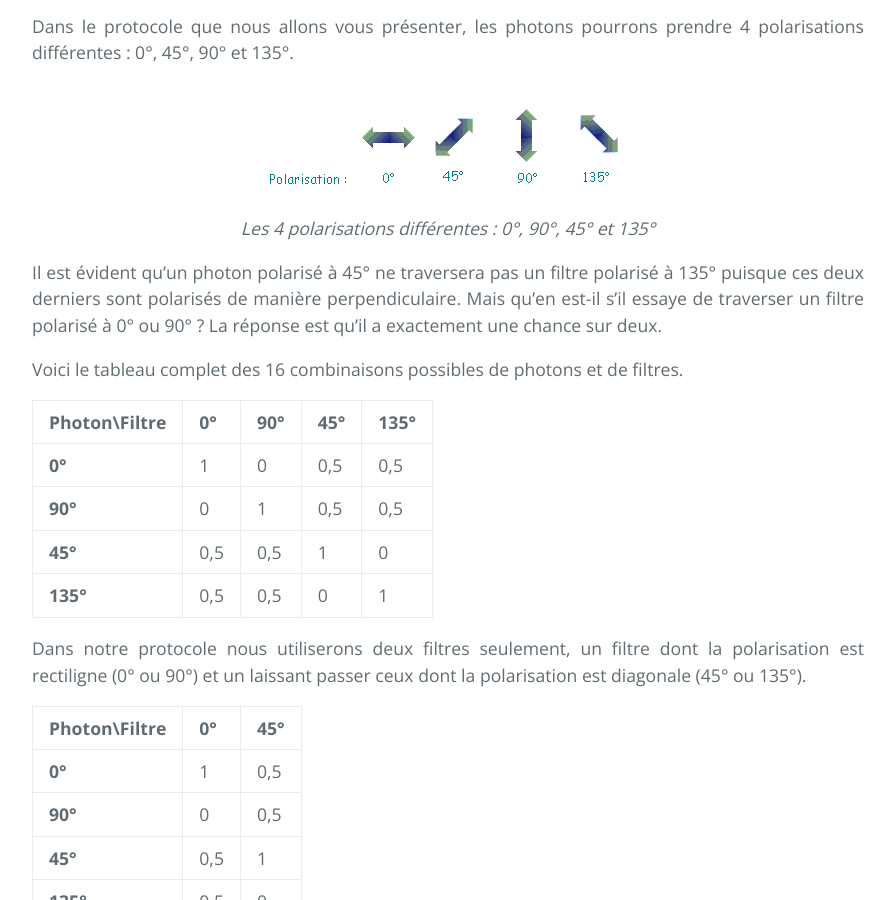
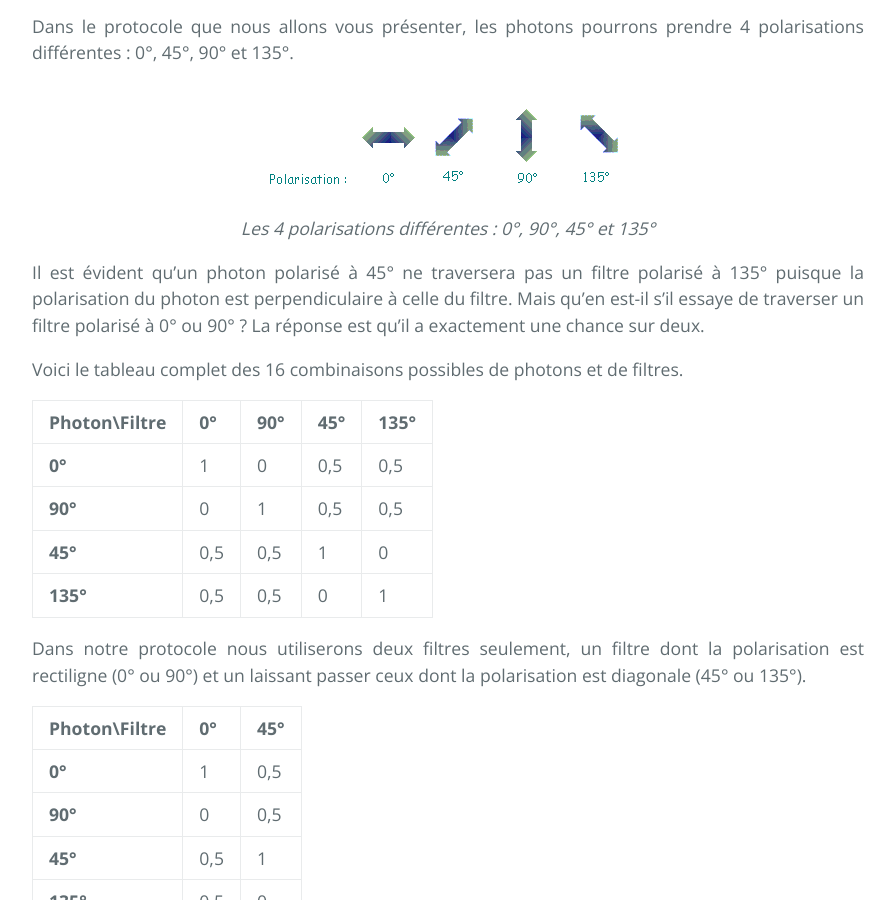
Before and after one commit to SamuelGallay/CryptoTPE, a Jekyll site: the page built from pages/4_Internet/5_quantique.md, in a window 1280 px wide and 900 px high, scrolled down 1298 px. Shown: the whole window, without its empty margins (192-1087 px from the left). Built offline with Jekyll 4.4.1, drawn with Linux system fonts in a browser that asks for light colours; our own code applies the rules of GitHub Pages for plain Markdown files.

Commit message:
Update 5_quantique.md

```diff
--- a/pages/4_Internet/5_quantique.md
+++ b/pages/4_Internet/5_quantique.md
@@ -28,7 +28,7 @@ Dans le protocole que nous allons vous présenter, les photons pourrons prendre
 <img src="{{ "/assets/4_Internet/polarisation2.png" | relative_url }}" alt="polarisation2" style="margin: 0 auto;display: block;"/>
 <p align="center"> <em>Les 4 polarisations différentes : 0°, 90°, 45° et 135°</em> </p>
 
-Il est évident qu'un photon polarisé à 45° ne traversera pas un filtre polarisé à 135° puisque ces deux derniers sont polarisés de manière perpendiculaire. Mais qu'en est-il s'il essaye de traverser un filtre polarisé à 0° ou 90° ? La réponse est qu'il a exactement une chance sur deux.
+Il est évident qu'un photon polarisé à 45° ne traversera pas un filtre polarisé à 135° puisque la polarisation du photon est perpendiculaire à celle du filtre. Mais qu'en est-il s'il essaye de traverser un filtre polarisé à 0° ou 90° ? La réponse est qu'il a exactement une chance sur deux.
 
 Voici le tableau complet des 16 combinaisons possibles de photons et de filtres.
 
```
